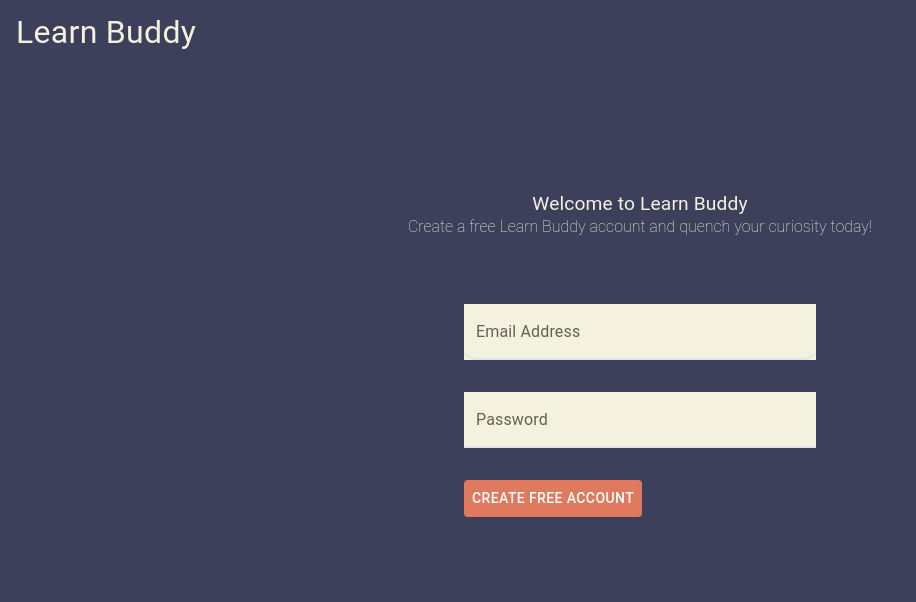
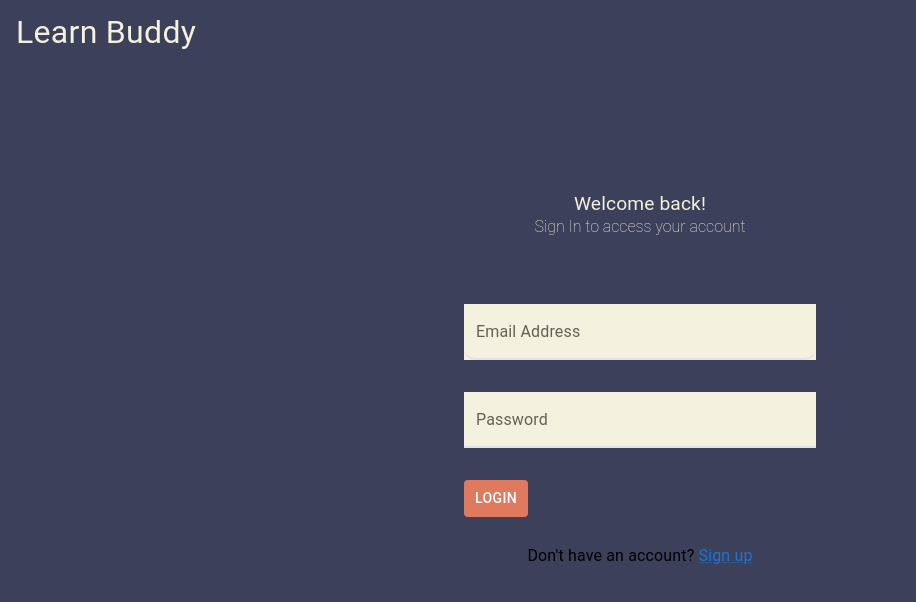
Before and after one commit to Vinay-Khanagavi/datadojo, a Next.js app in the folder codingguru/: page /signin in a window 1280 px wide. Shown: the top 602 px of the page, without its empty margins (0-916 px from the left). Built offline with nearby package versions, Linux system fonts and the light colour scheme.

Commit message:
Created sign up and sign in pages

```diff
--- a/codingguru/app/signin/page.js
+++ b/codingguru/app/signin/page.js
@@ -1,6 +1,6 @@
 'use client'
 import * as React from 'react';
-import {Container, Box, Typography, TextField, Button} from '@mui/material';
+import {Container, Box, Typography, TextField, Button, Link} from '@mui/material';
 import { createTheme, ThemeProvider, useTheme} from '@mui/material/styles';
 import InputLabel from '@mui/material/InputLabel';
 import InputAdornment from '@mui/material/InputAdornment';
@@ -127,7 +127,7 @@ export default function Home() {
                           color={col4}
                           variant='h4'
                       >
-                        Welcome to Learn Buddy
+                        Welcome back!
                       </Typography>
                       <Typography
                         variant='h5'
@@ -136,7 +136,7 @@ export default function Home() {
                         color={col4}
                         fontWeight='100'
                       >
-                        Create a free Learn Buddy account and quench your curiosity today!
+                        Sign In to access your account
                       </Typography>
               </Box>
 
@@ -144,7 +144,7 @@ export default function Home() {
 
               <Box
                 width='100vw'
-                height='62vh'
+                height='30vh'
                 display='flex'
                 justifyContent='center'
               >
@@ -217,12 +217,20 @@ export default function Home() {
                           color:'#fff'
                         }}
                       >
-                          Create FREE account
+                          Login
                       </Button>
                   </form>
                   </ThemeProvider>
+
+
               </Box>
-
+              <Box
+                width='100vw'
+              >
+                    <Typography
+                      textAlign='center'
+                    > Don't have an account? <Link href='../signup/'>Sign up</Link></Typography>
+              </Box>
       </Box>
   );
 }
```
Also changed, not shown: codingguru/app/signup/page.js (+11 -3 lines).
